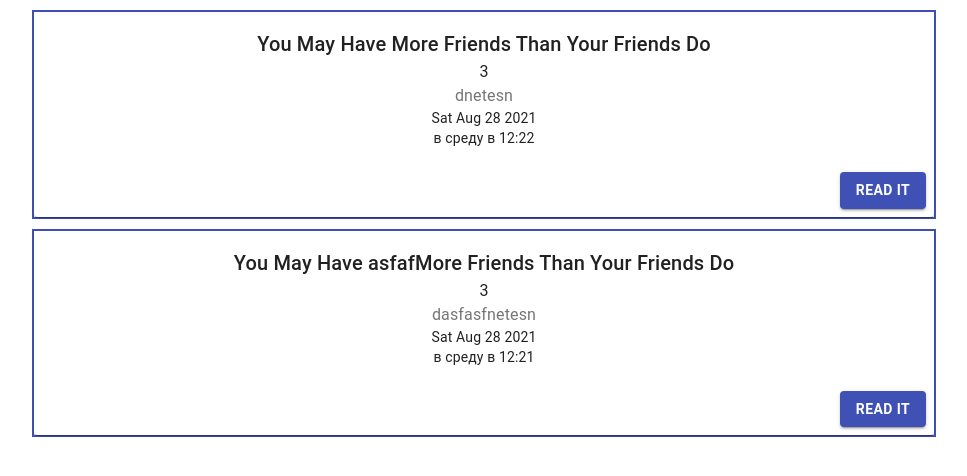
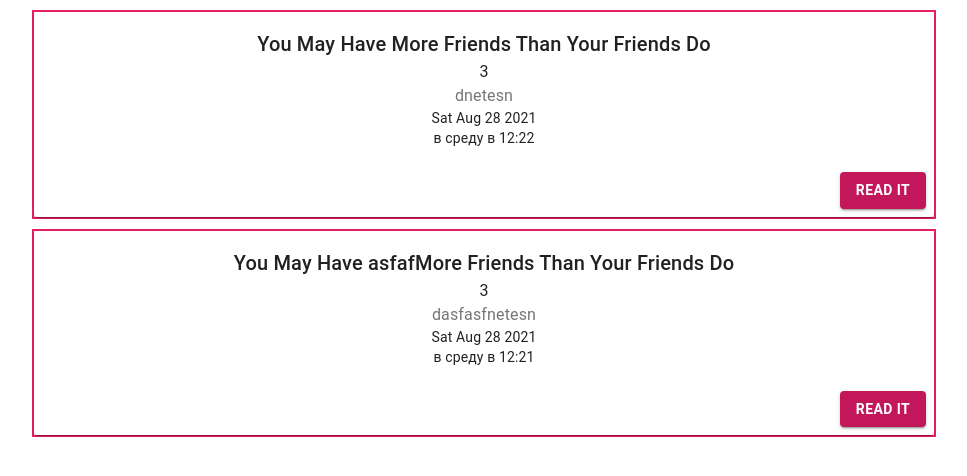
Before and after one commit to oloven1337/hacker-news, a React (Create React App) app: page / in a window 1280 px wide. Shown: the top 476 px of the page, without its empty margins (156-1123 px from the left). Built offline with nearby package versions, Linux system fonts and the light colour scheme.

Commit message:
refactor styles

```diff
--- a/src/components/comments/index.jsx
+++ b/src/components/comments/index.jsx
@@ -1,30 +1,11 @@
 import React from 'react'
-import styled from 'styled-components'
 
 import { getCommentsById } from '../../__data__/actions/comments'
 import { useDispatch, useSelector } from 'react-redux'
 import { comments } from '../../__data__/selectors/comments'
+import { CommentWrapper, AuthorCommentStyled, ParagraphStyled, ButtonStyled } from './style'
 
-const AuthorCommentStyled = styled.div`
-  font-size: 20px;
-  color: #ffeb3b;
-`
-
-const ParagraphStyled = styled.div`
-  color: white;
-
-  & a {
-    color: #45c8f1;
-  }
-`
-
-const CommentWrapper = styled.div`
-  padding: 5px 10px;
-  background-color: #3f51b5;
-  margin: 10px;
-`
-
-const Comment = ({ id, by, kids, text }) => {
+const Comment = ({ id = 0, by = '', kids = [], text = '' }) => {
 
     return (
         <div>
@@ -35,6 +16,13 @@ const Comment = ({ id, by, kids, text }) => {
                 <ParagraphStyled>
                     <p dangerouslySetInnerHTML={{ __html: text }}/>
                 </ParagraphStyled>
+                {kids.length !== 0 ? (
+                    <ButtonStyled
+                        variant="contained"
+                        color="primary">
+                        Show more
+                    </ButtonStyled>
+                ) : null}
             </CommentWrapper>
         </div>
     )
--- /dev/null
+++ b/src/components/comments/style.js
@@ -0,0 +1,37 @@
+import styled from 'styled-components'
+import { Button, CardContent } from '@material-ui/core'
+
+export const AuthorCommentStyled = styled.div`
+    font-size: 20px;
+    color: #ffeb3b;
+`
+
+export const ParagraphStyled = styled.div`
+    color: white;
+
+    & a {
+        color: #45c8f1;
+    }
+`
+
+export const CommentWrapper = styled.div`
+    padding: 5px 10px;
+    background-color: #3f51b5;
+    margin: 10px;
+    border-radius: 10px;
+`
+
+export const ButtonStyled = styled(Button)`
+    margin-left: auto;
+    padding: 5px 10px;
+    font-size: 10px;
+    background-color: #c2185b;
+    transition: background-color .5s;
+
+    &:hover {
+        background-color: #e91e63;
+    }
+`
+
+export const CardContentStyled = styled(CardContent)`
+`
--- a/src/pages/main/style.js
+++ b/src/pages/main/style.js
@@ -7,7 +7,7 @@ export const NewsItem = styled.div`
     margin: 10px auto;
     text-align: center;
     transition: .5s;
-    border: 2px solid #3f51b5;
+    border: 2px solid #e91e63;
 
     a {
         margin-left: auto;
@@ -22,8 +22,9 @@ export const NewsItem = styled.div`
 export const ButtonStyled = styled(Button)`
     margin-left: auto;
     font-weight: bold;
+    background-color: #c2185b;
 
     &:hover {
-        text-decoration: underline;
+        background-color: #e91e63;
     }
 `
--- a/src/pages/news-item/index.jsx
+++ b/src/pages/news-item/index.jsx
@@ -1,10 +1,10 @@
 import React from 'react'
 import { useHistory } from 'react-router-dom'
-import { Card, CardActions, CardContent, Typography } from '@material-ui/core'
+import { Card, CardContent, Typography } from '@material-ui/core'
 import formatRelative from 'date-fns/formatRelative'
 import subDays from 'date-fns/subDays'
 
-import { ButtonStyled } from './style'
+import { ButtonStyled, CardActionsStyled } from './style'
 import { useNewsItem } from './use-news-item'
 import Index from '../../components/comments'
 
@@ -55,13 +55,13 @@ const NewsItem = () => {
                             text
                         </Typography>
                     </CardContent>
-                    <CardActions>
+                    <CardActionsStyled>
                         <a href={url} target="_blank">
                             <ButtonStyled variant="contained" color="primary">
                                 Read it
                             </ButtonStyled>
                         </a>
-                    </CardActions>
+                    </CardActionsStyled>
                 </Card>
             </div>
             <Index kids={kids}/>
--- a/src/pages/news-item/style.js
+++ b/src/pages/news-item/style.js
@@ -1,11 +1,21 @@
 import styled from 'styled-components'
-import { Button } from '@material-ui/core'
+import { Button, CardActions } from '@material-ui/core'
 
 export const ButtonStyled = styled(Button)`
     margin-left: auto;
     font-weight: bold;
+    background-color: #c2185b;
+
+    a {
+        text-decoration: none;
+    }
 
     &:hover {
-        text-decoration: underline;
+        background-color: #e91e63;
     }
 `
+export const CardActionsStyled = styled(CardActions)`
+    a {
+        text-decoration: none;
+    }
+`
--- a/src/pages/not-found/style.js
+++ b/src/pages/not-found/style.js
@@ -4,8 +4,9 @@ import { Button } from '@material-ui/core'
 export const ButtonStyled = styled(Button)`
     margin-left: auto;
     font-weight: bold;
+    background-color: #c2185b;
 
     &:hover {
-        text-decoration: underline;
+        background-color: #e91e63;
     }
 `
```
